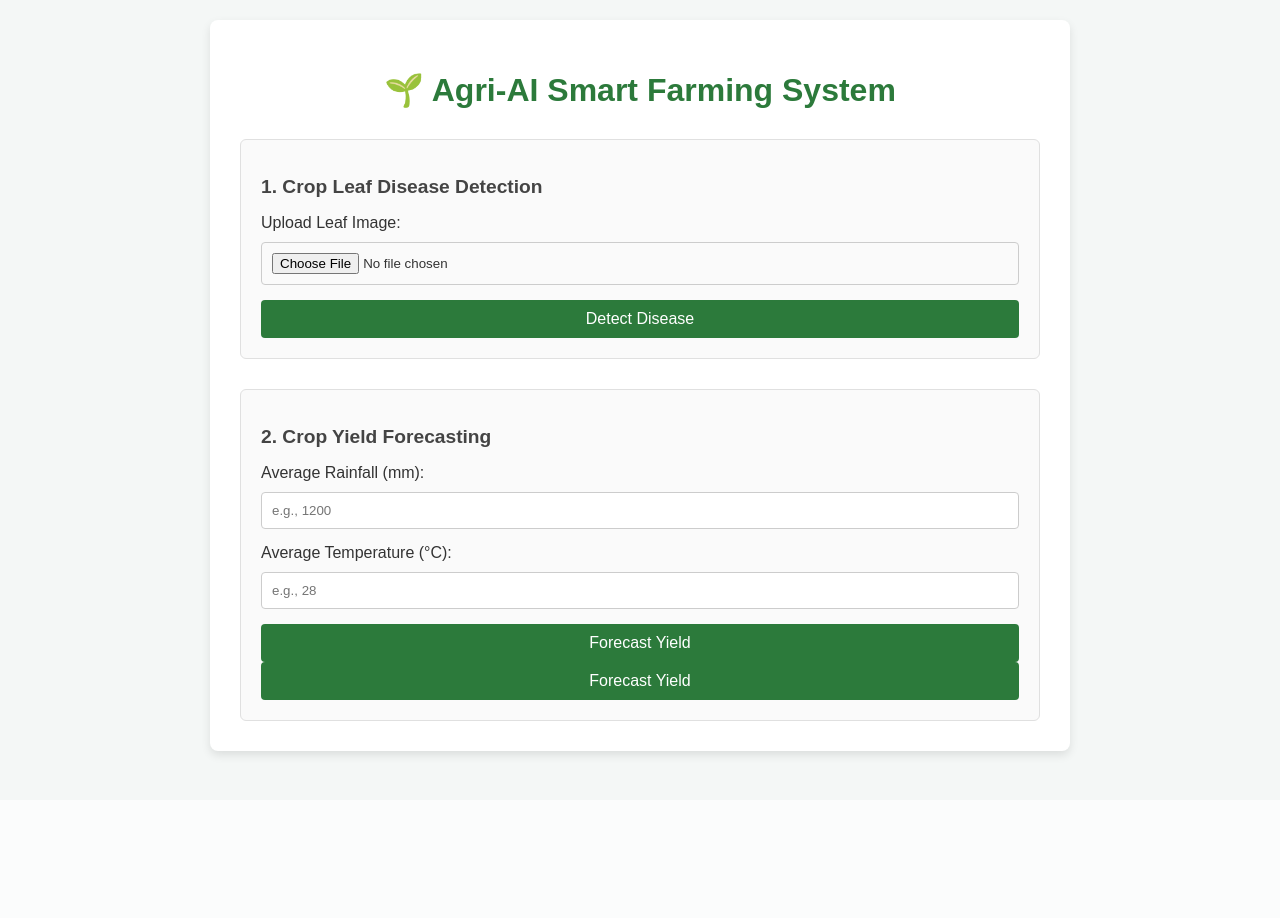
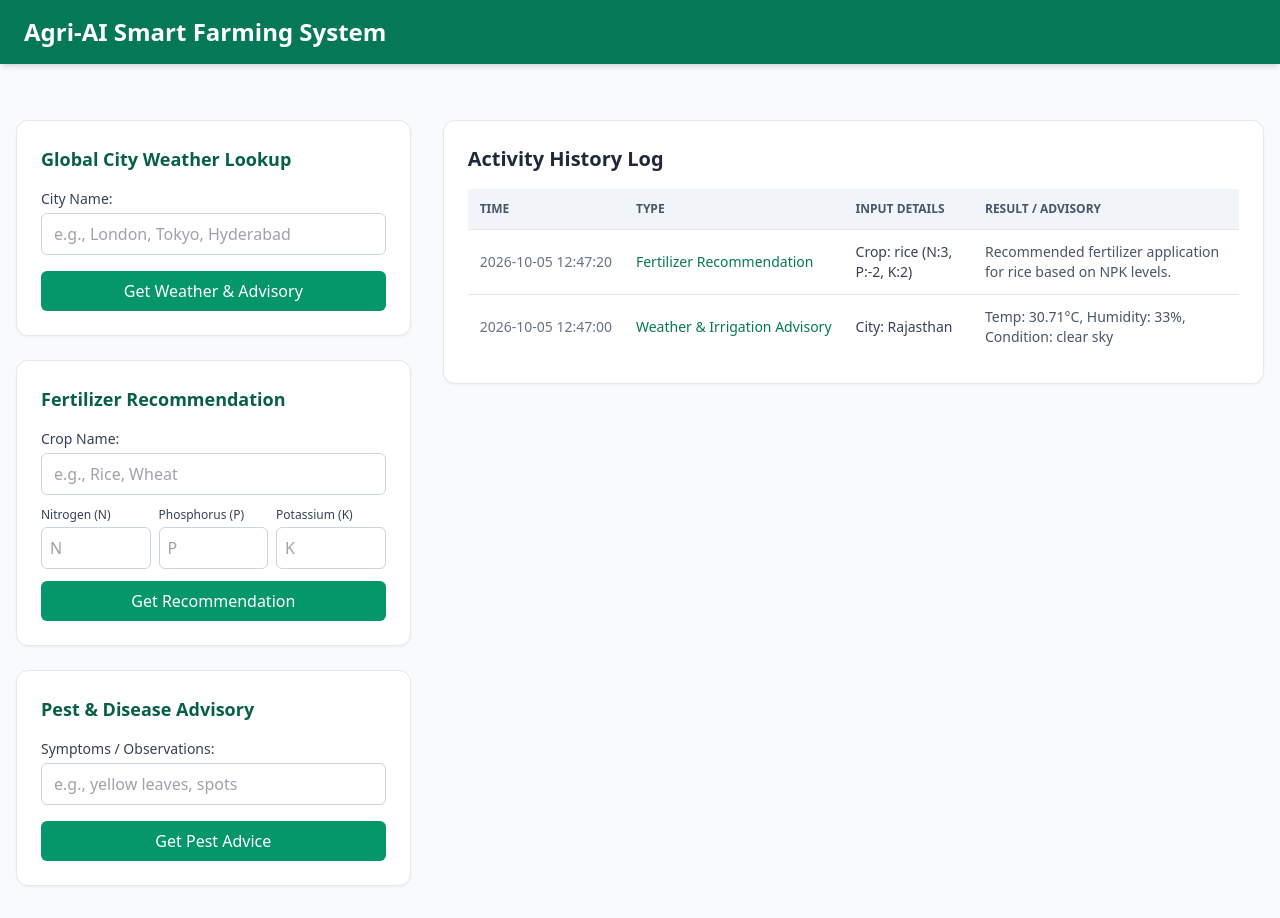
Before and after one commit to KOTI1215/agri-ai-project, a Flask app: page / in a window 1280 px wide. Before the commit the page ends 758 px from the top, so only its background shows below. Run offline with Flask 3, Linux system fonts and the light colour scheme; some libraries are stand-ins or nearby versions.

Commit message:
initial commit - Agri-AI smart farming system

```diff
--- a/app.py
+++ b/app.py
@@ -1,52 +1,122 @@
-from flask import Flask, render_template, request
-import pickle
-import os
-import random
+from flask import Flask, render_template, request, redirect, url_for
+from flask_sqlalchemy import SQLAlchemy
+import requests
+from datetime import datetime
 
 app = Flask(__name__)
 
-# Load our saved model weights
-model_path = os.path.join('models', 'yield_model.pkl')
-if os.path.exists(model_path):
-    with open(model_path, 'rb') as f:
-        model_weights = pickle.load(f)
-else:
-    model_weights = {'w_rainfall': 0.0025, 'w_temp': -0.05, 'bias': 1.2}
+# Configure SQLite Database for History Log
+app.config['SQLALCHEMY_DATABASE_URI'] = 'sqlite:///farming_v2.db'
+app.config['SQLALCHEMY_TRACK_MODIFICATIONS'] = False
+db = SQLAlchemy(app)
+
+# Database Model
+class HistoryRecord(db.Model):
+    id = db.Column(db.Integer, primary_key=True)
+    record_type = db.Column(db.String(50), nullable=False)
+    input_details = db.Column(db.String(200), nullable=False)
+    result_details = db.Column(db.String(300), nullable=False)
+    timestamp = db.Column(db.String(50), default=lambda: datetime.now().strftime('%Y-%m-%d %H:%M:%S'))
+
+# Create database tables
+with app.app_context():
+    db.create_all()
+
+# Helper function for smart irrigation advice
+def get_irrigation_advice(temp, humidity, condition):
+    condition_lower = condition.lower()
+    if 'rain' in condition_lower or 'shower' in condition_lower:
+        return "Rain detected or expected. Irrigation is NOT recommended to prevent over-watering."
+    elif temp > 35 and humidity < 40:
+        return "High temperature and low humidity conditions! Heavy irrigation is advised during early morning or late evening."
+    elif temp > 30:
+        return "Moderate to high temperature. Regular scheduled irrigation is recommended."
+    else:
+        return "Weather conditions are stable. Standard moderate irrigation will suffice."
 
 @app.route('/')
-def home():
-    return render_template('index.html')
+def index():
+    history = HistoryRecord.query.order_by(HistoryRecord.id.desc()).all()
+    # Passing temp=None ensures Jinja doesn't throw an undefined error on initial page load
+    return render_template('index.html', history=history, temp=None)
 
-@app.route('/predict-yield', methods=['POST'])
-def predict_yield():
-    try:
-        rainfall = float(request.form.get('rainfall', 0))
-        temperature = float(request.form.get('temperature', 0))
+@app.route('/weather', methods=['POST'])
+def weather_advisory():
+    city = request.form.get('city')
+    api_key = "ed74c3c9c0a6178094737c755b201224"  # Replace with your actual OpenWeatherMap API key
 
-        predicted_yield = (
-            (rainfall * model_weights['w_rainfall']) +
-            (temperature * model_weights['w_temp']) +
-            model_weights['bias']
+    url = f"https://api.openweathermap.org/data/2.5/weather?q={city}&appid={api_key}&units=metric"
+    response = requests.get(url)
+    history = HistoryRecord.query.order_by(HistoryRecord.id.desc()).all()
+
+    if response.status_code == 200:
+        data = response.json()
+        temp = data['main']['temp']
+        humidity = data['main']['humidity']
+        condition = data['weather'][0]['description']
+        city_name = data['name']
+
+        irrigation_advice = get_irrigation_advice(temp, humidity, condition)
+
+        # Save to history log
+        new_record = HistoryRecord(
+            record_type='Weather & Irrigation Advisory',
+            input_details=f'City: {city_name}',
+            result_details=f'Temp: {temp}°C, Humidity: {humidity}%, Condition: {condition}'
         )
-        predicted_yield = max(0.0, round(predicted_yield, 2))
+        db.session.add(new_record)
+        db.session.commit()
 
-        return render_template('index.html', yield_result=f"Estimated Crop Yield: {predicted_yield} Tons/Hectare")
-    except ValueError:
-        return "Invalid input values. Please enter numbers for rainfall and temperature.", 400
+        return render_template(
+            'index.html',
+            city=city_name,
+            temp=temp,
+            humidity=humidity,
+            condition=condition,
+            irrigation_advice=irrigation_advice,
+            history=HistoryRecord.query.order_by(HistoryRecord.id.desc()).all()
+        )
+    else:
+        return render_template(
+            'index.html',
+            error="Error fetching weather data. Please check city name.",
+            temp=None,
+            history=history
+        )
 
-@app.route('/predict-disease', methods=['POST'])
-def predict_disease():
-    if 'leaf_image' not in request.files:
-        return render_template('index.html', disease_result="No image file uploaded.")
+@app.route('/fertilizer', methods=['POST'])
+def fertilizer_recommendation():
+    crop = request.form.get('crop')
+    n = request.form.get('nitrogen')
+    p = request.form.get('phosphorus')
+    k = request.form.get('potassium')
 
-    file = request.files['leaf_image']
-    if file.filename == '':
-        return render_template('index.html', disease_result="No selected file.")
+    recommendation = f"Recommended fertilizer application for {crop} based on NPK levels."
 
-    sample_diseases = ["Healthy Leaf", "Early Blight", "Late Blight", "Powdery Mildew"]
-    predicted_disease = random.choice(sample_diseases)
+    new_record = HistoryRecord(
+        record_type='Fertilizer Recommendation',
+        input_details=f'Crop: {crop} (N:{n}, P:{p}, K:{k})',
+        result_details=recommendation
+    )
+    db.session.add(new_record)
+    db.session.commit()
 
-    return render_template('index.html', disease_result=f"Disease Detection Result: {predicted_disease}")
+    return redirect(url_for('index'))
+
+@app.route('/pest', methods=['POST'])
+def pest_advisory():
+    symptom = request.form.get('symptom')
+    advice = f"Treatment advisory for symptom: {symptom}. Apply organic pesticide or consult local agronomist."
+
+    new_record = HistoryRecord(
+        record_type='Pest & Disease Advisory',
+        input_details=f'Symptom: {symptom}',
+        result_details=advice
+    )
+    db.session.add(new_record)
+    db.session.commit()
+
+    return redirect(url_for('index'))
 
 if __name__ == '__main__':
     app.run(debug=True)
--- a/templates/index.html
+++ b/templates/index.html
@@ -3,51 +3,141 @@
 <head>
     <meta charset="UTF-8">
     <meta name="viewport" content="width=device-width, initial-scale=1.0">
-    <title>Agri-AI Crop Yield & Disease Detection</title>
-    <style>
-        body { font-family: Arial, sans-serif; background: #f4f7f6; margin: 0; padding: 20px; color: #333; }
-        .container { max-width: 800px; margin: auto; background: white; padding: 30px; border-radius: 8px; box-shadow: 0 4px 10px rgba(0,0,0,0.1); }
-        h1 { color: #2c7a3b; text-align: center; }
-        .section { margin-top: 30px; padding: 20px; border: 1px solid #e0e0e0; border-radius: 6px; background: #fafafa; }
-        h2 { color: #444; font-size: 1.2rem; }
-        input[type="file"], input[type="number"], select { width: 100%; padding: 10px; margin-top: 10px; margin-bottom: 15px; border: 1px solid #ccc; border-radius: 4px; box-sizing: border-box; }
-        button { background: #2c7a3b; color: white; border: none; padding: 10px 20px; font-size: 1rem; border-radius: 4px; cursor: pointer; width: 100%; }
-        button:hover { background: #235e2f; }
-    </style>
+    <title>Agri-AI Smart Farming System</title>
+    <!-- Tailwind CSS CDN -->
+    <script src="https://cdn.tailwindcss.com"></script>
 </head>
-<body>
-    <div class="container">
-        <h1>🌱 Agri-AI Smart Farming System</h1>
+<body class="bg-slate-50 text-slate-800 font-sans min-h-screen">
 
-        <!-- Disease Detection Section -->
-        <div class="section">
-            <h2>1. Crop Leaf Disease Detection</h2>
-            <form action="/predict-disease" method="POST" enctype="multipart/form-data">
-                <label for="leaf_image">Upload Leaf Image:</label>
-                <input type="file" name="leaf_image" id="leaf_image" accept="image/*" required>
-                <button type="submit">Detect Disease</button>
-            </form>
+    <header class="bg-emerald-700 text-white shadow-md py-4 px-6 mb-6">
+        <h1 class="text-2xl font-bold">Agri-AI Smart Farming System</h1>
+    </header>
+
+    <main class="max-w-7xl mx-auto px-4 py-8 grid grid-cols-1 lg:grid-cols-3 gap-8">
+
+        <!-- Left Column: Forms & Inputs -->
+        <div class="space-y-6 lg:col-span-1">
+
+            <!-- Weather Search Form -->
+            <div class="bg-white p-6 rounded-xl shadow-sm border border-slate-200">
+                <h2 class="text-lg font-semibold mb-4 text-emerald-800">Global City Weather Lookup</h2>
+                <form action="/weather" method="POST" class="space-y-4">
+                    <div>
+                        <label class="block text-sm font-medium text-slate-700 mb-1">City Name:</label>
+                        <input type="text" name="city" required placeholder="e.g., London, Tokyo, Hyderabad"
+                               class="w-full px-3 py-2 border border-slate-300 rounded-md focus:outline-none focus:ring-2 focus:ring-emerald-500">
+                    </div>
+                    <button type="submit" class="w-full bg-emerald-600 text-white py-2 px-4 rounded-md hover:bg-emerald-700 transition">
+                        Get Weather & Advisory
+                    </button>
+                </form>
+
+                <!-- Weather Results Display -->
+                {% if temp is not none %}
+                <div class="mt-5 p-4 bg-slate-50 rounded-lg border border-slate-200">
+                    <p class="font-medium text-slate-900">City: {{ city }}</p>
+                    <p class="text-sm text-slate-700 mt-1">Temp: {{ temp }}°C | Humidity: {{ humidity }}%</p>
+                    <p class="text-sm text-slate-700">Condition: {{ condition }}</p>
+
+                    {% if irrigation_advice %}
+                    <div class="mt-3 p-3 bg-emerald-50 border border-emerald-200 rounded-md text-sm text-emerald-900">
+                        <strong>Irrigation Tip:</strong> {{ irrigation_advice }}
+                    </div>
+                    {% endif %}
+                </div>
+                {% endif %}
+
+                {% if error %}
+                <div class="mt-4 p-3 bg-red-50 border border-red-200 rounded-md text-sm text-red-700">
+                    {{ error }}
+                </div>
+                {% endif %}
+            </div>
+
+            <!-- Fertilizer Recommendation Form -->
+            <div class="bg-white p-6 rounded-xl shadow-sm border border-slate-200">
+                <h2 class="text-lg font-semibold mb-4 text-emerald-800">Fertilizer Recommendation</h2>
+                <form action="/fertilizer" method="POST" class="space-y-3">
+                    <div>
+                        <label class="block text-sm font-medium text-slate-700 mb-1">Crop Name:</label>
+                        <input type="text" name="crop" required placeholder="e.g., Rice, Wheat"
+                               class="w-full px-3 py-2 border border-slate-300 rounded-md focus:outline-none focus:ring-2 focus:ring-emerald-500">
+                    </div>
+                    <div class="grid grid-cols-3 gap-2">
+                        <div>
+                            <label class="block text-xs font-medium text-slate-700 mb-1">Nitrogen (N)</label>
+                            <input type="number" name="nitrogen" required placeholder="N"
+                                   class="w-full px-2 py-2 border border-slate-300 rounded-md focus:outline-none focus:ring-2 focus:ring-emerald-500">
+                        </div>
+                        <div>
+                            <label class="block text-xs font-medium text-slate-700 mb-1">Phosphorus (P)</label>
+                            <input type="number" name="phosphorus" required placeholder="P"
+                                   class="w-full px-2 py-2 border border-slate-300 rounded-md focus:outline-none focus:ring-2 focus:ring-emerald-500">
+                        </div>
+                        <div>
+                            <label class="block text-xs font-medium text-slate-700 mb-1">Potassium (K)</label>
+                            <input type="number" name="potassium" required placeholder="K"
+                                   class="w-full px-2 py-2 border border-slate-300 rounded-md focus:outline-none focus:ring-2 focus:ring-emerald-500">
+                        </div>
+                    </div>
+                    <button type="submit" class="w-full bg-emerald-600 text-white py-2 px-4 rounded-md hover:bg-emerald-700 transition">
+                        Get Recommendation
+                    </button>
+                </form>
+            </div>
+
+            <!-- Pest Advisory Form -->
+            <div class="bg-white p-6 rounded-xl shadow-sm border border-slate-200">
+                <h2 class="text-lg font-semibold mb-4 text-emerald-800">Pest & Disease Advisory</h2>
+                <form action="/pest" method="POST" class="space-y-4">
+                    <div>
+                        <label class="block text-sm font-medium text-slate-700 mb-1">Symptoms / Observations:</label>
+                        <input type="text" name="symptom" required placeholder="e.g., yellow leaves, spots"
+                               class="w-full px-3 py-2 border border-slate-300 rounded-md focus:outline-none focus:ring-2 focus:ring-emerald-500">
+                    </div>
+                    <button type="submit" class="w-full bg-emerald-600 text-white py-2 px-4 rounded-md hover:bg-emerald-700 transition">
+                        Get Pest Advice
+                    </button>
+                </form>
+            </div>
+
         </div>
 
-        <!-- Yield Forecasting Section -->
-        <div class="section">
-            <h2>2. Crop Yield Forecasting</h2>
-            <label for="rainfall">Average Rainfall (mm):</label>
-<input type="number" step="any" name="rainfall" id="rainfall" placeholder="e.g., 1200" value="{{ request.form.get('rainfall', '') }}" required>
+        <!-- Right Column: History Log -->
+        <div class="lg:col-span-2">
+            <div class="bg-white p-6 rounded-xl shadow-sm border border-slate-200">
+                <h2 class="text-xl font-semibold mb-4 text-slate-800">Activity History Log</h2>
 
-<label for="temperature">Average Temperature (°C):</label>
-<input type="number" step="any" name="temperature" id="temperature" placeholder="e.g., 28" value="{{ request.form.get('temperature', '') }}" required>
- <button type="submit">Forecast Yield</button>
-</form>
+                {% if history %}
+                <div class="overflow-x-auto">
+                    <table class="w-full text-left border-collapse">
+                        <thead>
+                            <tr class="bg-slate-100 border-b border-slate-200 text-xs font-semibold text-slate-600 uppercase">
+                                <th class="p-3">Time</th>
+                                <th class="p-3">Type</th>
+                                <th class="p-3">Input Details</th>
+                                <th class="p-3">Result / Advisory</th>
+                            </tr>
+                        </thead>
+                        <tbody class="divide-y divide-slate-200 text-sm">
+                            {% for item in history %}
+                            <tr class="hover:bg-slate-50">
+                                <td class="p-3 text-slate-500 whitespace-nowrap">{{ item.timestamp }}</td>
+                                <td class="p-3 font-medium text-emerald-700 whitespace-nowrap">{{ item.record_type }}</td>
+                                <td class="p-3 text-slate-700">{{ item.input_details }}</td>
+                                <td class="p-3 text-slate-600">{{ item.result_details }}</td>
+                            </tr>
+                            {% endfor %}
+                        </tbody>
+                    </table>
+                </div>
+                {% else %}
+                <p class="text-slate-500 italic">No activity history recorded yet. Use any tool on the left to begin.</p>
+                {% endif %}
+            </div>
+        </div>
 
-{% if yield_result %}
-<div class="result-box" style="margin-top: 15px; padding: 10px; background: #e8f5e9; color: #2e7d32; border-radius: 5px; font-weight: bold;">
-    {{ yield_result }}
-</div>
-{% endif %}
-                <button type="submit">Forecast Yield</button>
-            </form>
-        </div>
-    </div>
+    </main>
+
 </body>
 </html>
```
Also changed, not shown: README.md (added), instance/agri_ai.db (added), instance/farming_history.db (added), instance/farming_v2.db (added).
